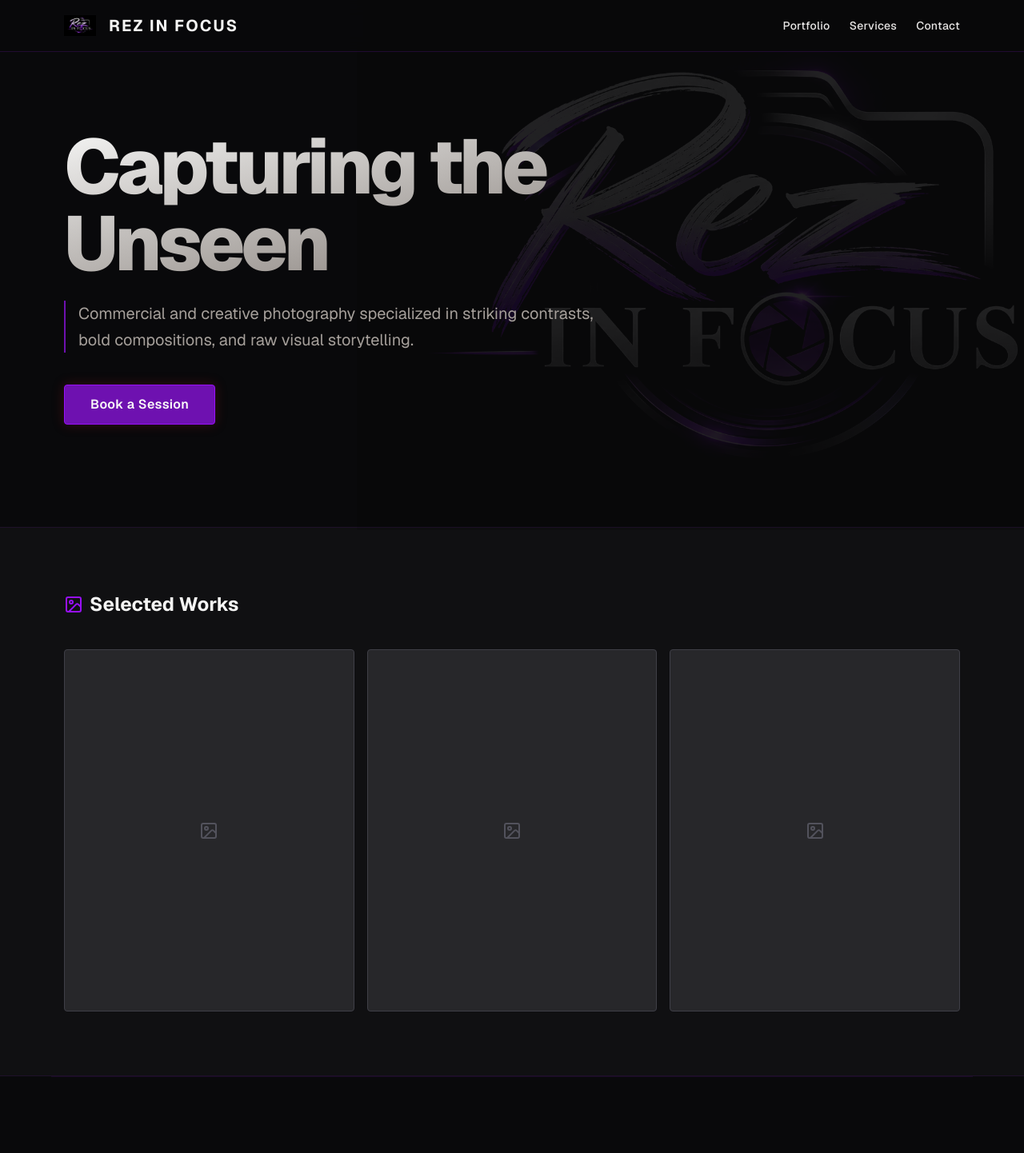
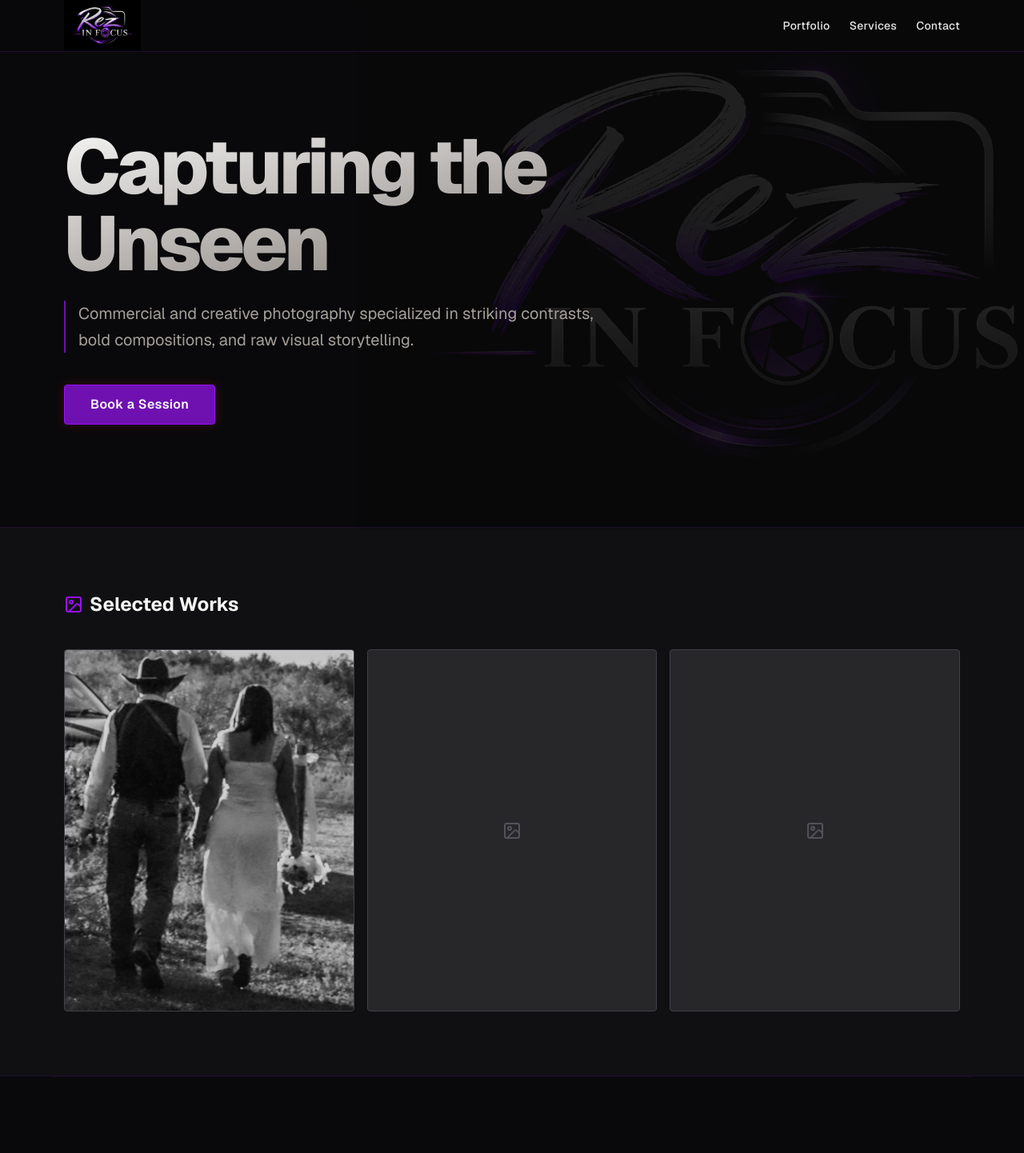
Before and after one commit to xDravynx/static-exercise, a Next.js app: page / in a window 1280 px wide. Shown: the top 1442 px of the page at 80% size. Built offline with nearby package versions, Linux system fonts and the light colour scheme.

Commit message:
feat: update logo size and add wedding image for portfolio display

```diff
--- a/app/page.tsx
+++ b/app/page.tsx
@@ -48,10 +48,7 @@ export default function Home() {
       <nav className="border-b border-purple-900/30 bg-zinc-950/80 backdrop-blur-md fixed w-full top-0 z-50">
         <div className="max-w-6xl mx-auto px-4 h-16 flex items-center justify-between">
           <div className="flex items-center gap-2">
-            <img src='/rezLogo.png' className="text-purple-700 h-10 w-10 object-contain" alt="Rez in Focus Logo" />
-            <span className="text-xl font-bold tracking-widest uppercase text-stone-100 ml-2">
-              Rez in Focus
-            </span>
+            <img src='/rezLogo.png' className="text-purple-700 h-24 w-24 object-contain" alt="Rez in Focus Logo" />
           </div>
           <div className="flex gap-6 text-sm font-medium tracking-wide">
             <a href="#portfolio" className="hover:text-purple-500 transition-colors">Portfolio</a>
@@ -101,10 +98,20 @@ export default function Home() {
                 key={item}
                 className="aspect-[4/5] bg-zinc-800 rounded-sm border border-zinc-700 hover:border-purple-700/50 transition-colors flex items-center justify-center group relative overflow-hidden"
               >
-                <div className="absolute inset-0 bg-gradient-to-t from-black/80 to-transparent opacity-0 group-hover:opacity-100 transition-opacity flex items-end p-6">
+                {/* Specific display logic for your 'Weddings' image */}
+                {item === 'Weddings' ? (
+                  <img
+                    src="/wedding.png"
+                    alt="Weddings portfolio piece"
+                    className="absolute inset-0 h-full w-full object-cover group-hover:scale-105 transition-transform duration-500 grayscale opacity-80 group-hover:opacity-100"
+                  />
+                ) : (
+                  <ImageIcon className="text-zinc-600 group-hover:scale-110 transition-transform duration-500" />
+                )}
+
+                <div className="absolute inset-0 bg-gradient-to-t from-black/80 to-transparent opacity-0 group-hover:opacity-100 transition-opacity flex items-end p-6 z-10">
                   <span className="text-stone-200 font-medium tracking-wide">{item}</span>
                 </div>
-                <ImageIcon className="text-zinc-600 group-hover:scale-110 transition-transform duration-500" />
               </div>
             ))}
           </div>
@@ -142,13 +149,13 @@ export default function Home() {
         <p className="text-stone-400 mb-8 max-w-md mx-auto">
           Let's discuss your next commercial shoot or creative project.
         </p>
-        <button
+        {/* <button
           onClick={() => handleOpenModal()}
           className="inline-flex items-center gap-2 text-purple-500 hover:text-purple-400 font-medium transition-colors cursor-pointer bg-transparent border-none p-0"
         >
           <Mail className="h-5 w-5" />
           contact@rezinfocus.com
-        </button>
+        </button> */}
       </footer>
 
       {/* Modal Component */}
```
Also changed, not shown: public/logo.png (deleted), public/wedding.png (added).
